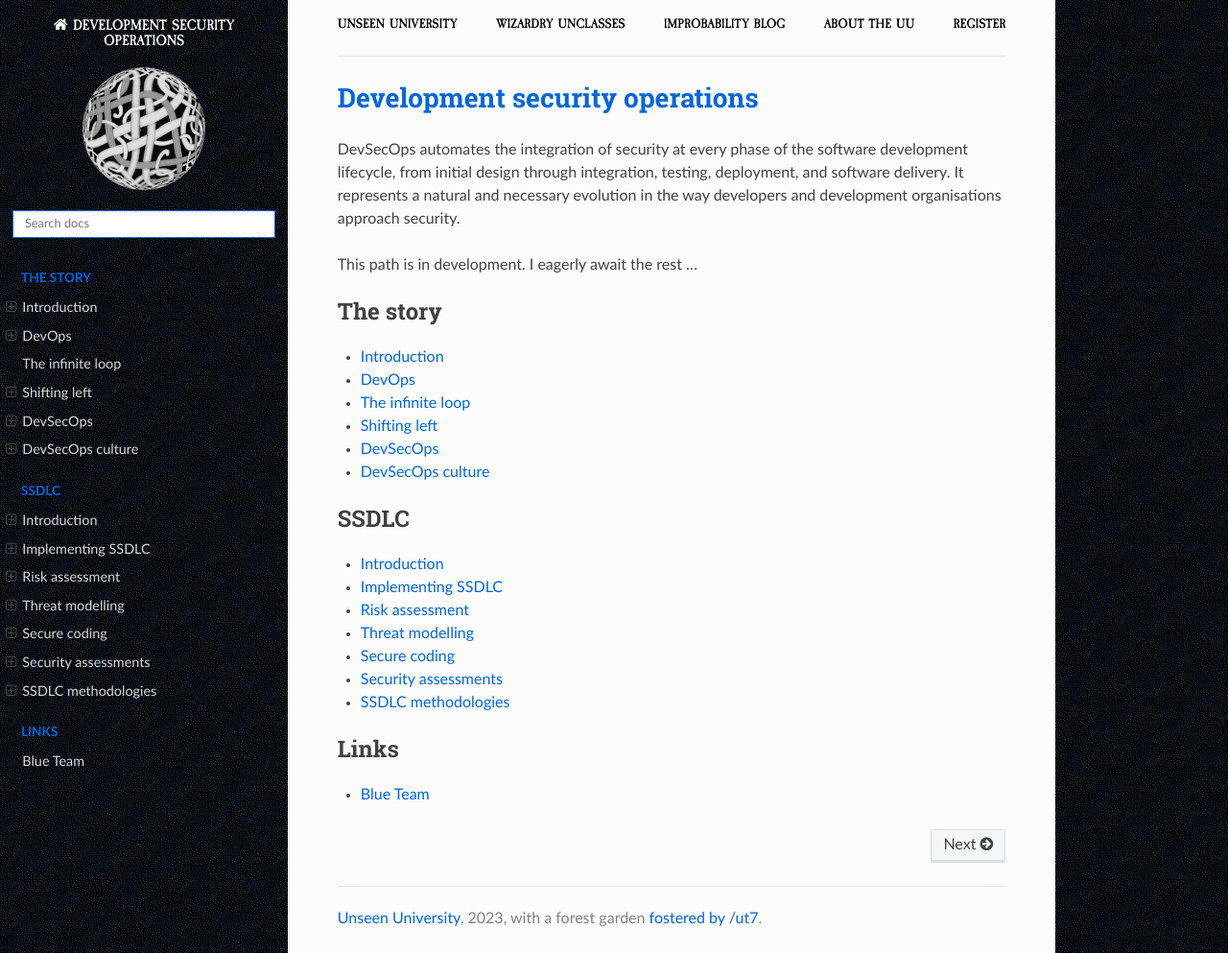
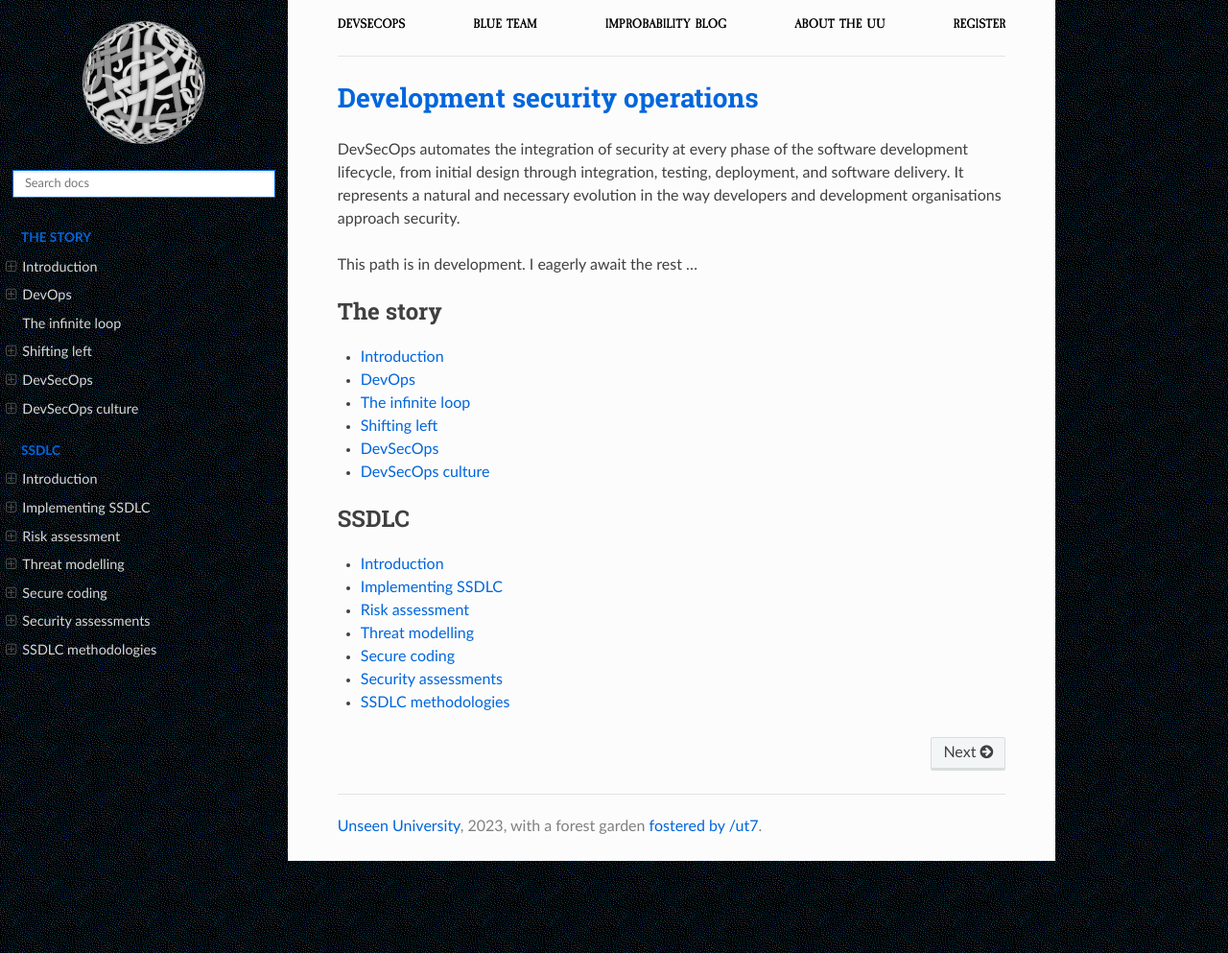
Before and after one commit to tymyrddin/blue-devsecops, a Sphinx documentation site: the page built from source/index.rst, in a window 1280 px wide and 993 px high. Shown: the whole window at 96% size. Built offline with Sphinx 7.4.7 and the Read the Docs theme 2.0.0, drawn with Linux system fonts in a browser that asks for light colours.

Commit message:
Improved navigation

```diff
--- a/source/_templates/breadcrumbs.html
+++ b/source/_templates/breadcrumbs.html
@@ -1,8 +1,8 @@
 <div class="container">
     <topnav>
             <ul>
-                <li class="nav__item"><a href="https://uu.tymyrddin.dev/" class="nav__link">Unseen University</a></li>
-                <li class="nav__item"><a href="https://uu.tymyrddin.dev/" class="nav__link">Wizardry Unclasses</a></li>
+                <li class="nav__item"><a href="https://blue.tymyrddin.dev/projects/devsecops/" class="nav__link">DevSecOps</a></li>
+                <li class="nav__item"><a href="https://blue.tymyrddin.dev/" class="nav__link">Blue Team</a></li>
                 <li class="nav__item"><a href="https://uu.tymyrddin.dev/blog/" class="nav__link">Improbability Blog</a></li>
                 <li class="nav__item"><a href="https://uu.tymyrddin.dev/about/" class="nav__link">About the UU</a></li>
                 <li class="nav__item"><a href="https://uu.tymyrddin.dev/registration/" class="nav__link">Register</a></li>
--- a/source/conf.py
+++ b/source/conf.py
@@ -44,6 +44,7 @@ html_theme_options = {
     'display_version': True,
     'prev_next_buttons_location': 'bottom',
     'style_external_links': False,
+    'logo_only': True,
     # Toc options
     'collapse_navigation': False,
     'sticky_navigation': False,
--- a/source/index.rst
+++ b/source/index.rst
@@ -33,8 +33,3 @@ This path is in development. I eagerly await the rest ...
    docs/ssdlc/coding.md
    docs/ssdlc/sec-assess.md
    docs/ssdlc/methodologies.md
-
-.. toctree::
-   :caption: Links
-
-   Blue Team <https://blue.tymyrddin.dev/>
```
Also changed, not shown: README.md (+1 -1 lines).
